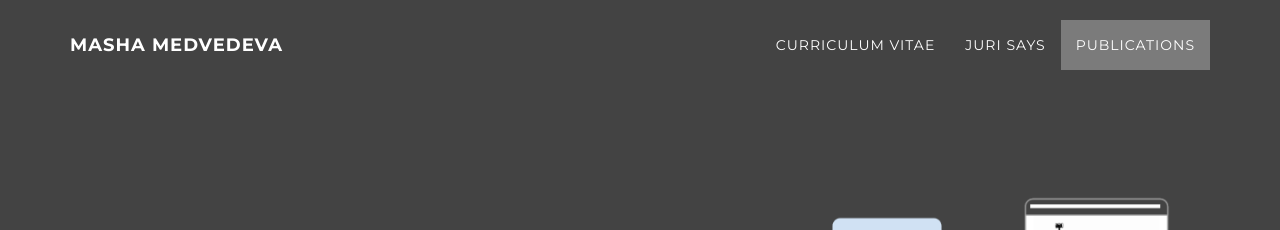
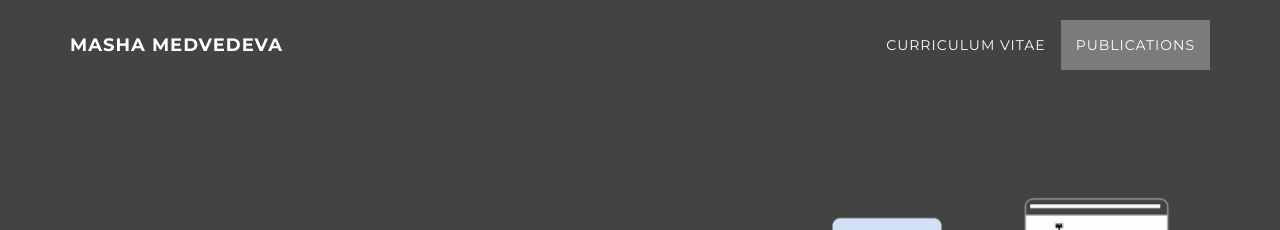
Before and after one commit to masha-medvedeva/masha-medvedeva.github.io, a Jekyll site: the page built from index.html, in a window 1280 px wide. Shown: the top 230 px of the page. Built offline with Jekyll 4.4.1, drawn with Linux system fonts in a browser that asks for light colours; nearby versions of some CDN libraries.

```diff
--- a/_includes/nav.html
+++ b/_includes/nav.html
@@ -21,9 +21,6 @@
                         <a class="page-scroll" href="#about">Curriculum Vitae</a>
                     </li>
                     <li>
-                        <a class="page-scroll" href="#juri">JURI SAYS</a>
-                    </li>
-                    <li>
                         <a class="page-scroll" href="#publications">Publications</a>
                     </li>
                 </ul>
```
Also changed, not shown: 2 other files.
